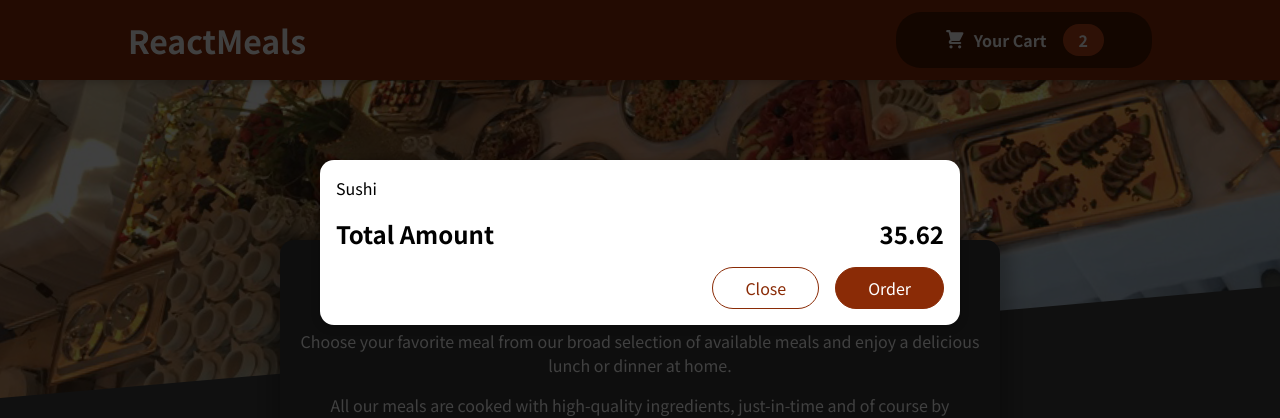
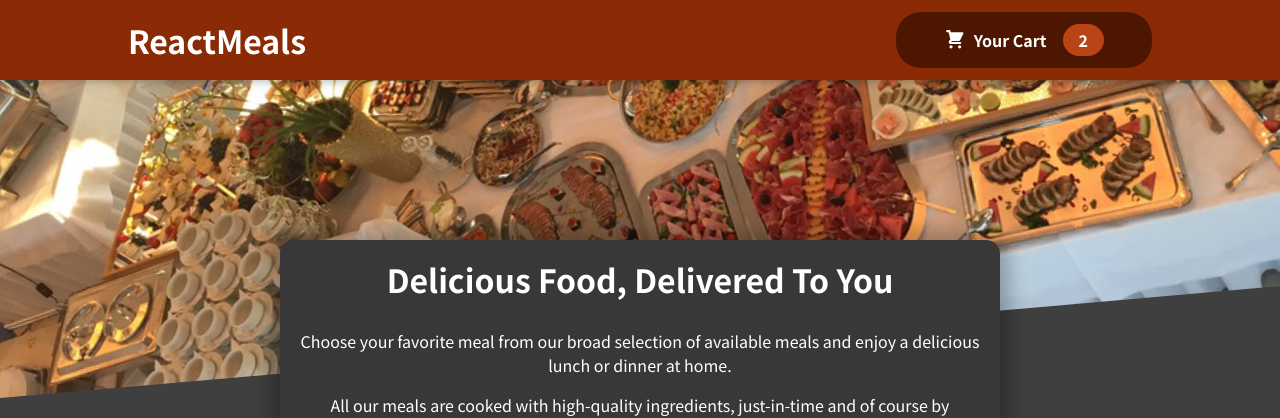
Before and after one commit to cerkcake/practiceproject-food-order-app, a React (Create React App) app: page / in a window 1280 px wide. Shown: the top 418 px of the page. Built offline with nearby package versions, Linux system fonts and the light colour scheme.

Commit message:
Managing Cart & Modal State

```diff
--- a/src/App.js
+++ b/src/App.js
@@ -1,15 +1,25 @@
-import React from "react";
+import React, { useState } from "react";
 import Header from "./components/Layout/Header";
 import Meals from "./components/Meals/Meals";
 import Cart from "./components/Cart/Cart";
 
 function App() {
+  const [cartIsShown, setCartIsShown] = useState(false);
+
+  const showCartHandler = () => {
+    setCartIsShown(true);
+  };
+
+  const hideCartHandler = () => {
+    setCartIsShown(false);
+  };
+
   return (
     <React.Fragment>
-      <Cart />
-      <Header />
+      {cartIsShown && <Cart onHideCart={hideCartHandler} />}
+      <Header onShowCart={showCartHandler} />
       <main>
-        <Meals />
+        <Meals onHideCart={hideCartHandler} />
       </main>
     </React.Fragment>
   );
--- a/src/components/Cart/Cart.js
+++ b/src/components/Cart/Cart.js
@@ -12,14 +12,16 @@
   );
 
   return (
-    <Modal>
+    <Modal onHideCart={props.onHideCart}>
       {cartItems}
       <div className={styles.total}>
         <span>Total Amount</span>
         <span>35.62</span>
       </div>
       <div className={styles.actions}>
-        <button className={styles["button--alt"]}>Close</button>
+        <button className={styles["button--alt"]} onClick={props.onHideCart}>
+          Close
+        </button>
         <button className={styles.button}>Order</button>
       </div>
     </Modal>
--- a/src/components/Layout/Header.js
+++ b/src/components/Layout/Header.js
@@ -8,7 +8,7 @@
     <React.Fragment>
       <header className={styles.header}>
         <h1>ReactMeals</h1>
-        <HeaderCartButton />
+        <HeaderCartButton onClick={props.onShowCart}/>
       </header>
       <div className={styles["main-image"]}>
         <img src={mealsImage} alt="A Table of Foods" />
--- a/src/components/Layout/HeaderCartButton.js
+++ b/src/components/Layout/HeaderCartButton.js
@@ -4,7 +4,7 @@
 
 const HeaderCartButton = (props) => {
   return (
-    <button className={styles.button}>
+    <button className={styles.button} onClick={props.onClick}>
       <span className={styles.icon}>
         <CartIcon />
       </span>
--- a/src/components/UI/Modal.js
+++ b/src/components/UI/Modal.js
@@ -3,7 +3,7 @@
 import styles from "./Modal.module.css";
 
 const Backdrop = (props) => {
-  return <div className={styles.backdrop}></div>;
+  return <div className={styles.backdrop} onClick={props.onHideCart} />;
 };
 
 const ModalOverlay = (props) => {
@@ -19,7 +19,10 @@
 const Modal = (props) => {
   return (
     <React.Fragment>
-      {ReactDOM.createPortal(<Backdrop />, portalElement)}
+      {ReactDOM.createPortal(
+        <Backdrop onHideCart={props.onHideCart} />,
+        portalElement
+      )}
       {ReactDOM.createPortal(
         <ModalOverlay>{props.children}</ModalOverlay>,
         portalElement
```
